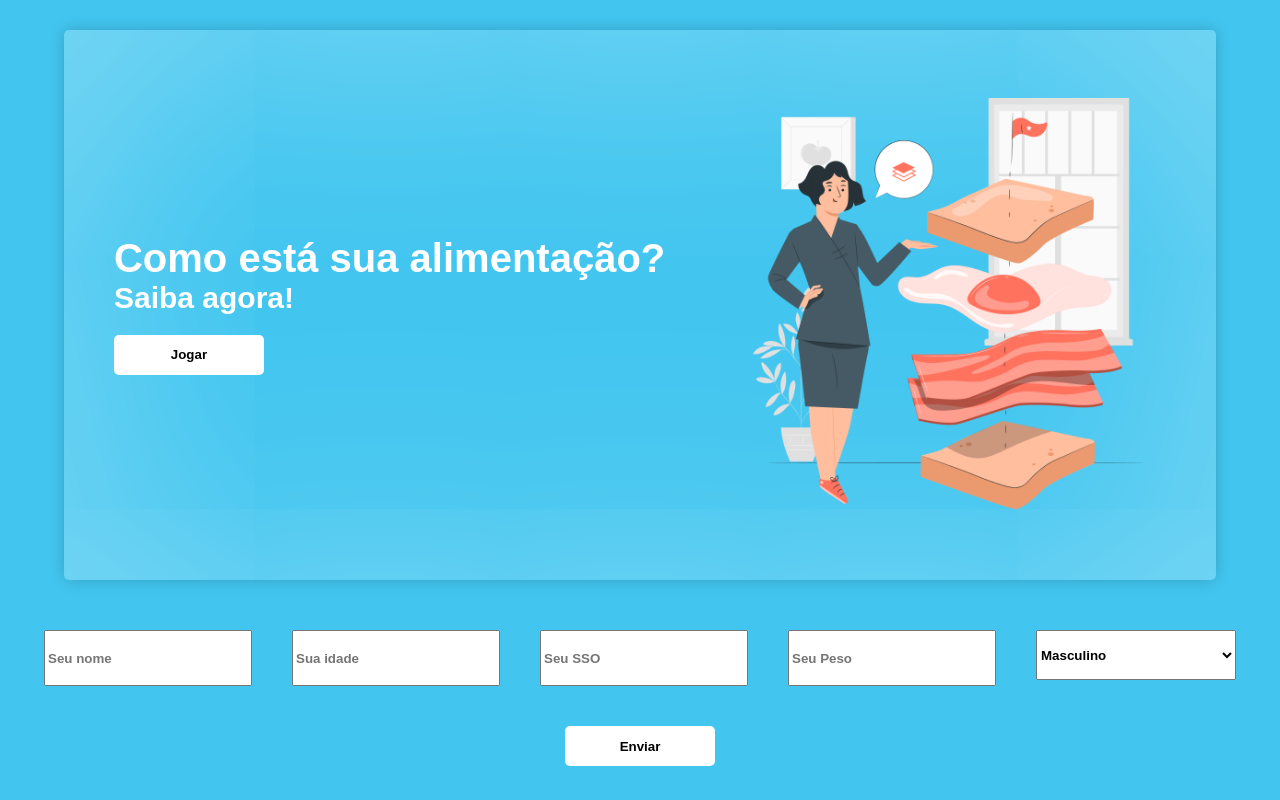
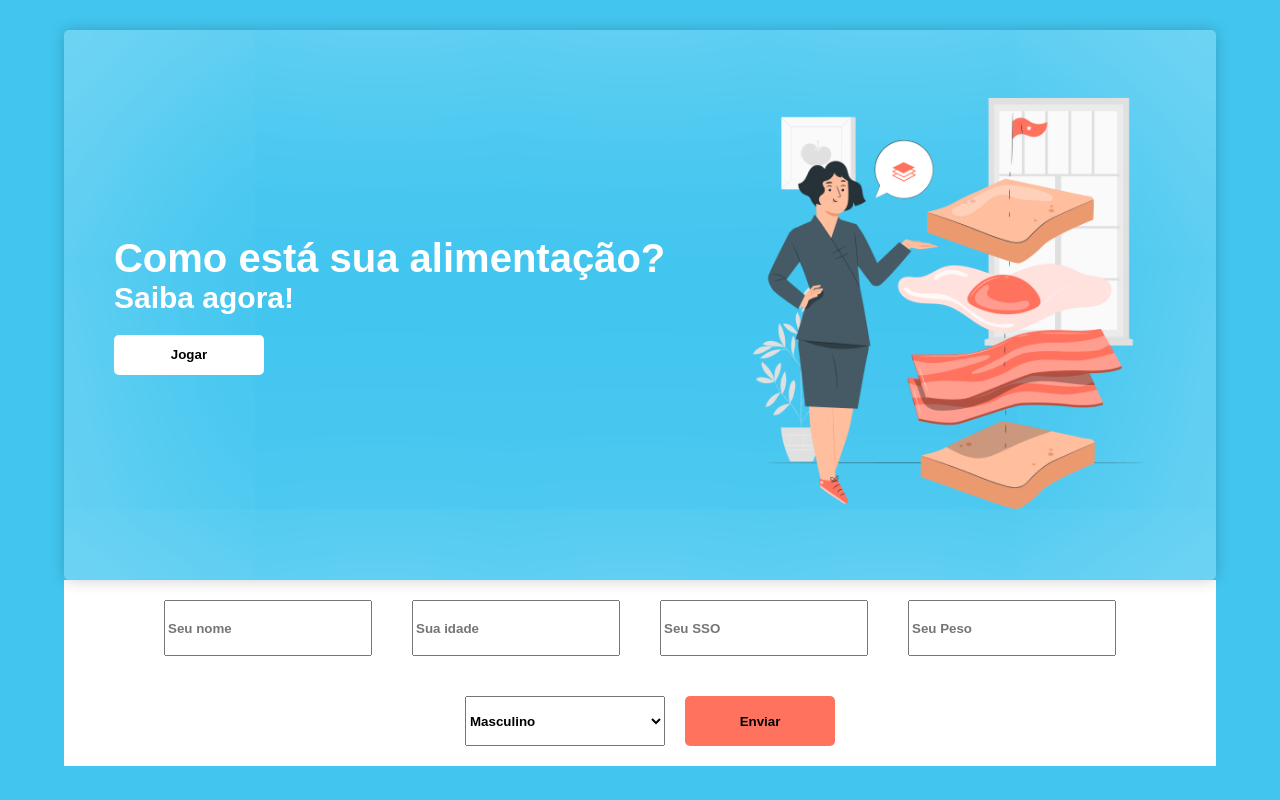
Before and after one commit to edsonlima2506/Eventoge, a React (Create React App) app: page / in a window 1280 px wide. Shown: the top 800 px of the page. Built offline with nearby package versions, Linux system fonts and the light colour scheme.

Commit message:
Ajusta design do form

```diff
--- a/src/App.css
+++ b/src/App.css
@@ -72,11 +72,29 @@ body {
 }
 
 form {
-  margin-top: 30px;
   margin-bottom: 30px;
   display: flex;
   justify-content: center;
   flex-wrap: wrap;
+  background-color: #fff;
+  width: 90%;
+  margin: auto;
+}
+
+.buttonForm {
+  width: 150px;
+  height: 50px;
+  border: none;
+  border-radius: 5px;
+  margin-top: 20px;
+  cursor: pointer;
+  font-weight: 800;
+  background-color: #FF725E;
+}
+
+.buttonForm:hover {
+  background-color: #ff715ee8;
+  color: #fff;
 }
 
 .inputForm {
@@ -91,6 +109,7 @@ form {
   display: flex;
   justify-content: center;
   flex-wrap: wrap;
+  margin-top: 50px;
 }
 
 .sectionPratos {
--- a/src/Components/Form.jsx
+++ b/src/Components/Form.jsx
@@ -12,7 +12,7 @@ class Form extends React.Component {
                     <option value="Masculino">Masculino</option>
                     <option value="Feminino">Feminino</option>
                 </select>
-                <button className="buttonPlay" type="button">Enviar</button>
+                <button className="buttonForm" type="button">Enviar</button>
             </form>
         )
     }
```
